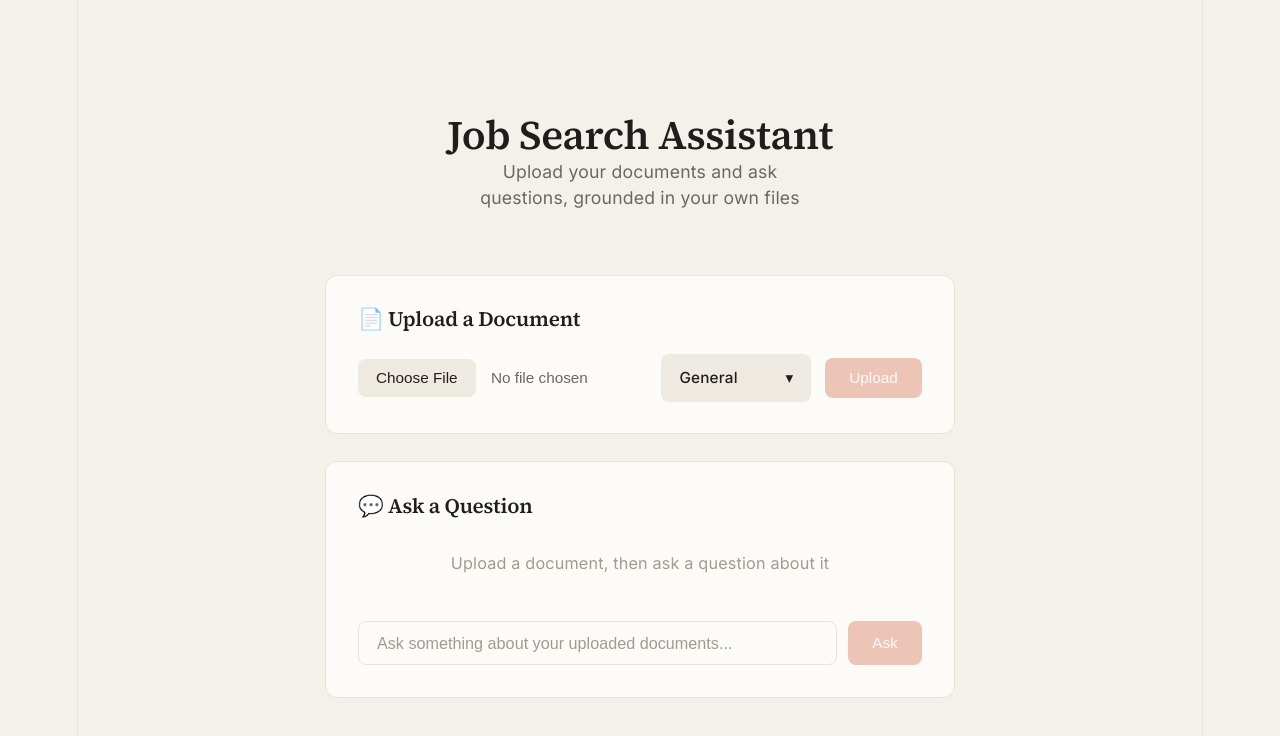
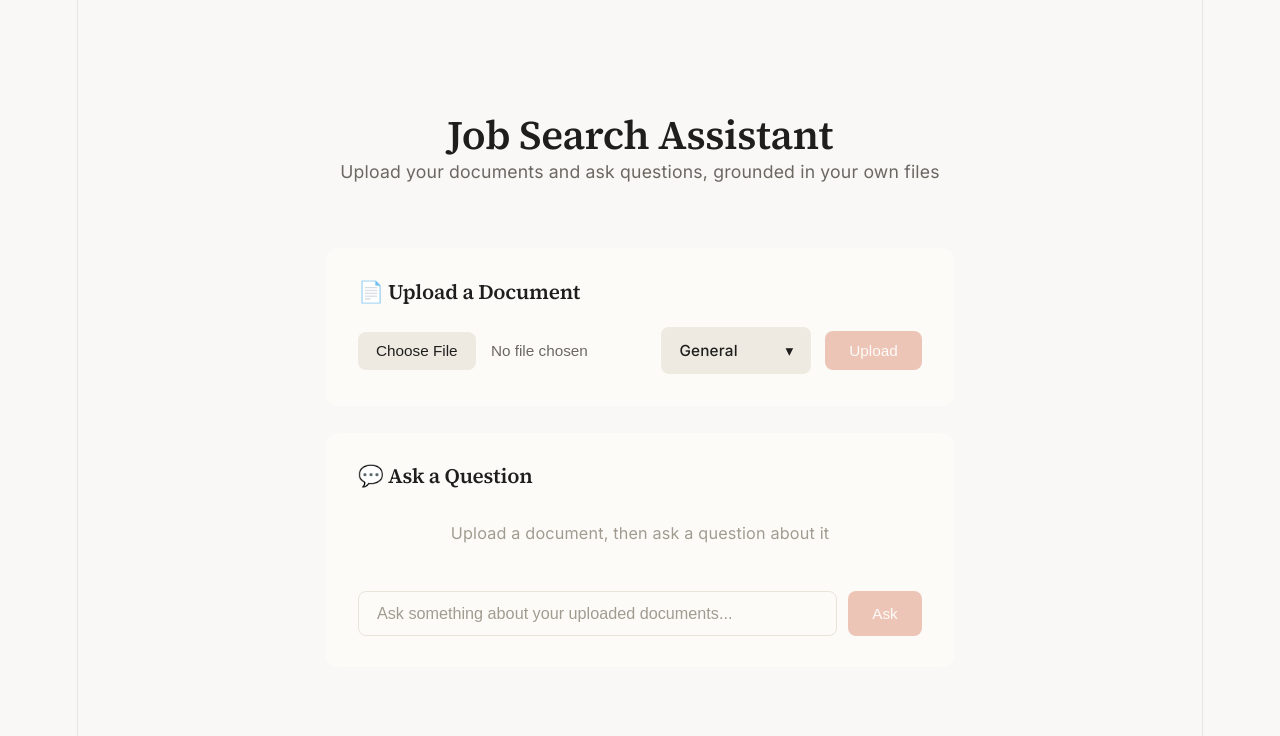
Before and after one commit to ahaanpalo/job-search-rag-assistant, a React (Vite) app in the folder frontend/: page / in a window 1280 px wide. Shown: the top 736 px of the page. Built offline with nearby package versions, Linux system fonts and the light colour scheme.

Commit message:
Center header text on one line, remove card borders, match claude.ai bg color

```diff
--- a/frontend/src/App.css
+++ b/frontend/src/App.css
@@ -7,7 +7,7 @@
 }
 
 body {
-  background: #F4F1EA;
+  background: #F9F8F6;
   color: #1F1E1D;
   font-family: 'Inter', -apple-system, BlinkMacSystemFont, sans-serif;
   -webkit-font-smoothing: antialiased;
@@ -37,14 +37,11 @@ body {
   color: #6B6862;
   font-size: 0.98rem;
   line-height: 1.5;
-  max-width: 38ch;
-  text-wrap: balance;
-  margin: 0 auto;
+  white-space: nowrap;
 }
 
 .card {
   background: #FCFBF8;
-  border: 1px solid #E8E4DA;
   border-radius: 12px;
   padding: 1.75rem;
   margin-bottom: 1.5rem;
```
